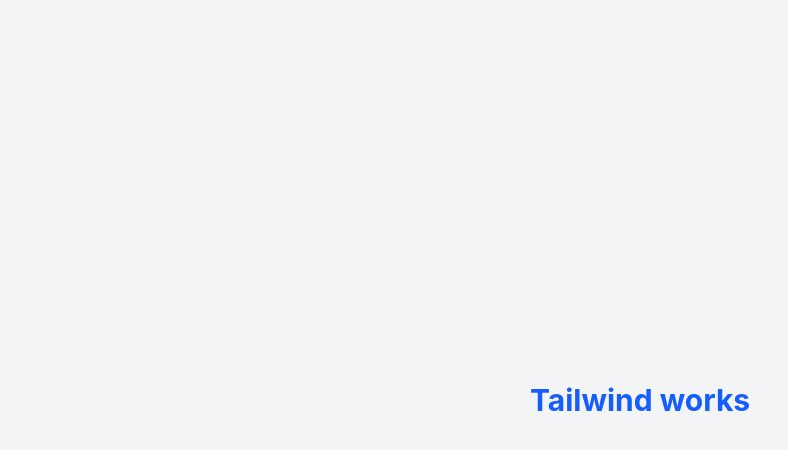
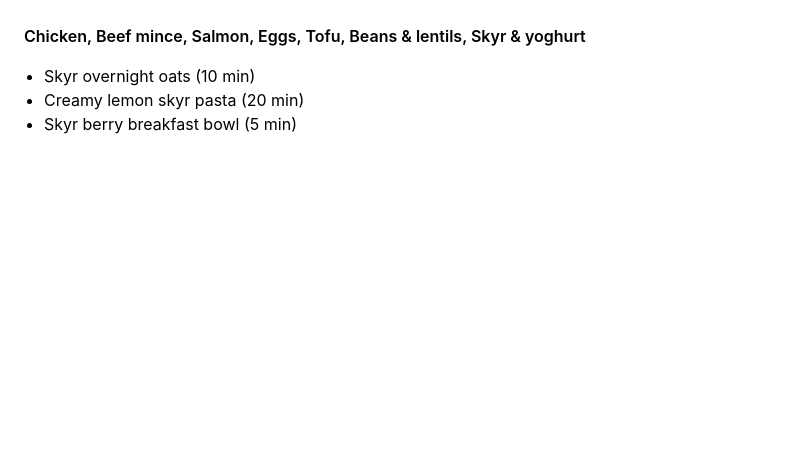
Before and after one commit to shipshaq21/meal-generator, a React (Vite) app: page / in a window 1280 px wide. Shown: the top 450 px of the page, without its empty margins (0-788 px from the left). Built offline with nearby package versions, Linux system fonts and the light colour scheme.

Commit message:
Added data later for  meals

```diff
--- a/src/App.jsx
+++ b/src/App.jsx
@@ -1,7 +1,20 @@
+import { proteins, getRandomMeals } from './data/meals'
+
 export default function App() {
+  const meals = getRandomMeals('yogurt')
+
   return (
-    <div className="min-h-screen flex items-center justify-center bg-gray-100">
-      <h1 className="text-3xl font-bold text-blue-600">Tailwind works</h1>
+    <div className="p-6">
+      <p className="mb-4 font-semibold">
+        {proteins.map((p) => p.label).join(', ')}
+      </p>
+      <ul className="list-disc pl-5">
+        {meals.map((m) => (
+          <li key={m.id}>
+            {m.name} ({m.timeMins} min)
+          </li>
+        ))}
+      </ul>
     </div>
   )
 }
--- /dev/null
+++ b/src/data/meals.js
@@ -0,0 +1,35 @@
+import data from './meals.json'
+
+export const proteins = data.meta.proteins
+const meals = data.meals
+
+export function getMealsByProtein(proteinId) {
+  return meals.filter((m) => m.protein === proteinId)
+}
+
+export function getMealById(id) {
+  return meals.find((m) => m.id === id) ?? null
+}
+
+function shuffle(array) {
+  const copy = [...array]
+  for (let i = copy.length - 1; i > 0; i--) {
+    const j = Math.floor(Math.random() * (i + 1))
+    ;[copy[i], copy[j]] = [copy[j], copy[i]]
+  }
+  return copy
+}
+
+export function getRandomMeals(
+  proteinId,
+  { count = 3, excludeIds = [], maxTime = null } = {}
+) {
+  let pool = getMealsByProtein(proteinId)
+  if (maxTime) pool = pool.filter((m) => m.timeMins <= maxTime)
+
+  const fresh = pool.filter((m) => !excludeIds.includes(m.id))
+  // If there aren't enough unseen meals left, fall back to the whole pool
+  const source = fresh.length >= count ? fresh : pool
+
+  return shuffle(source).slice(0, count)
+}
```
